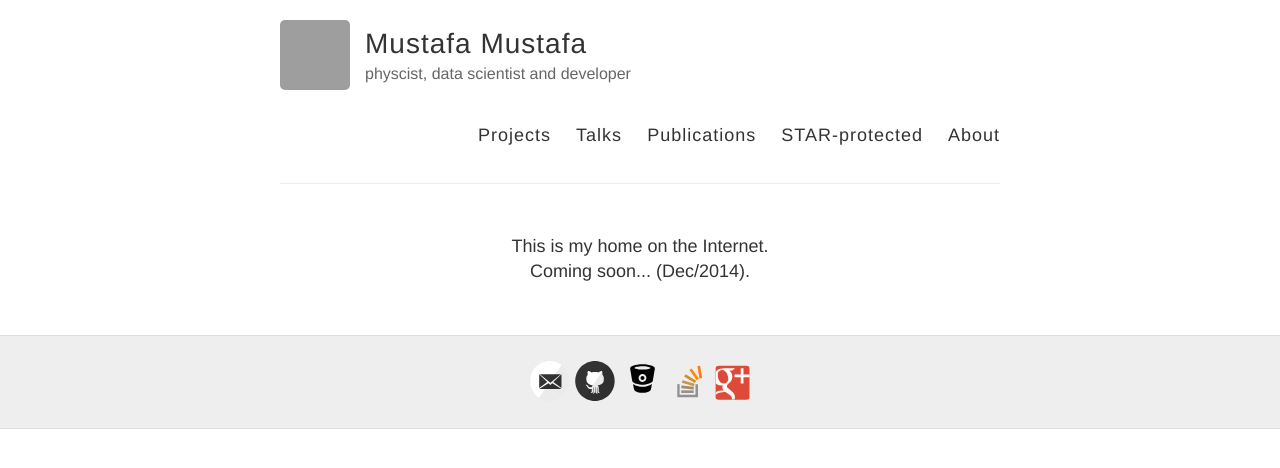
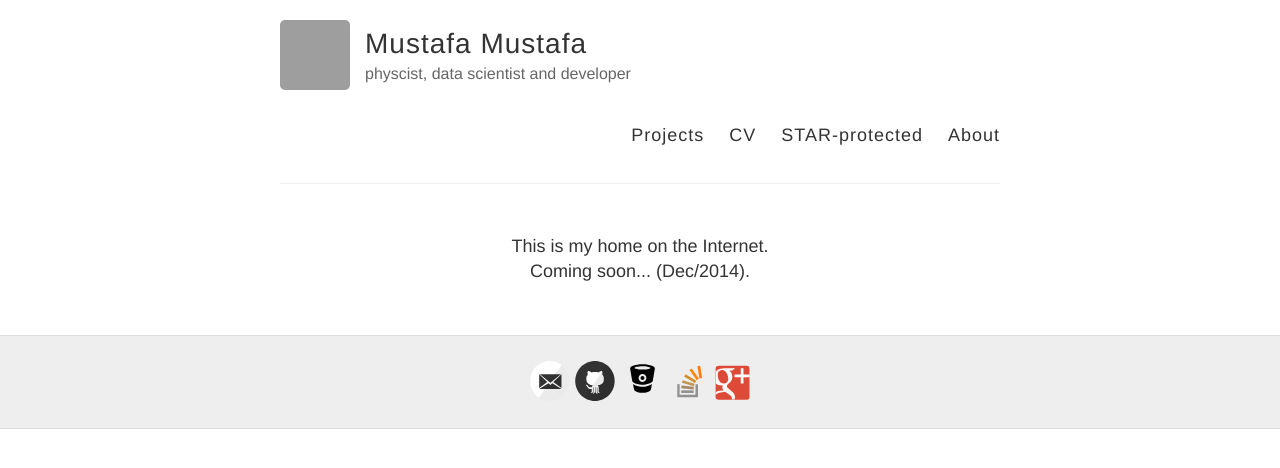
Before and after one commit to MustafaMustafa/MustafaMustafa.github.io, a Jekyll site: the page built from index.html, in a window 1280 px wide. Shown: the top 468 px of the page. Built offline with Jekyll 4.4.1, drawn with Linux system fonts in a browser that asks for light colours; grey boxes are pictures that could not be loaded.

Commit message:
replace Talks and Publications links by CV

```diff
--- a/_layouts/default.html
+++ b/_layouts/default.html
@@ -34,8 +34,7 @@
           {% capture location %}{{ page.url | remove_first:'/' | split:'/' | first }}{% endcapture %}
           <nav><ul>
               <a {% if location == 'projects' %}class="active" {% endif %}href="/">Projects</a>
-              <a {% if location == 'talks' %}class="active" {% endif %}href="/talks/">Talks</a>
-              <a {% if location == 'publications' %}class="active" {% endif %}href="/publications/">Publications</a>
+              <a {% if location == 'resume' %}class="active" {% endif %}href="/resume/">CV</a>
               <a {% if location == 'star_protected' %}class="active" {% endif %}href="/star_protected/">STAR-protected</a>
               <a {% if location == 'about' %}class="active" {% endif %}href="/about/">About</a>
               <!-- <li><a {% if location == 'blog' %}class="active" {% endif %}href="/blog/">Blog</a></li> -->
```
